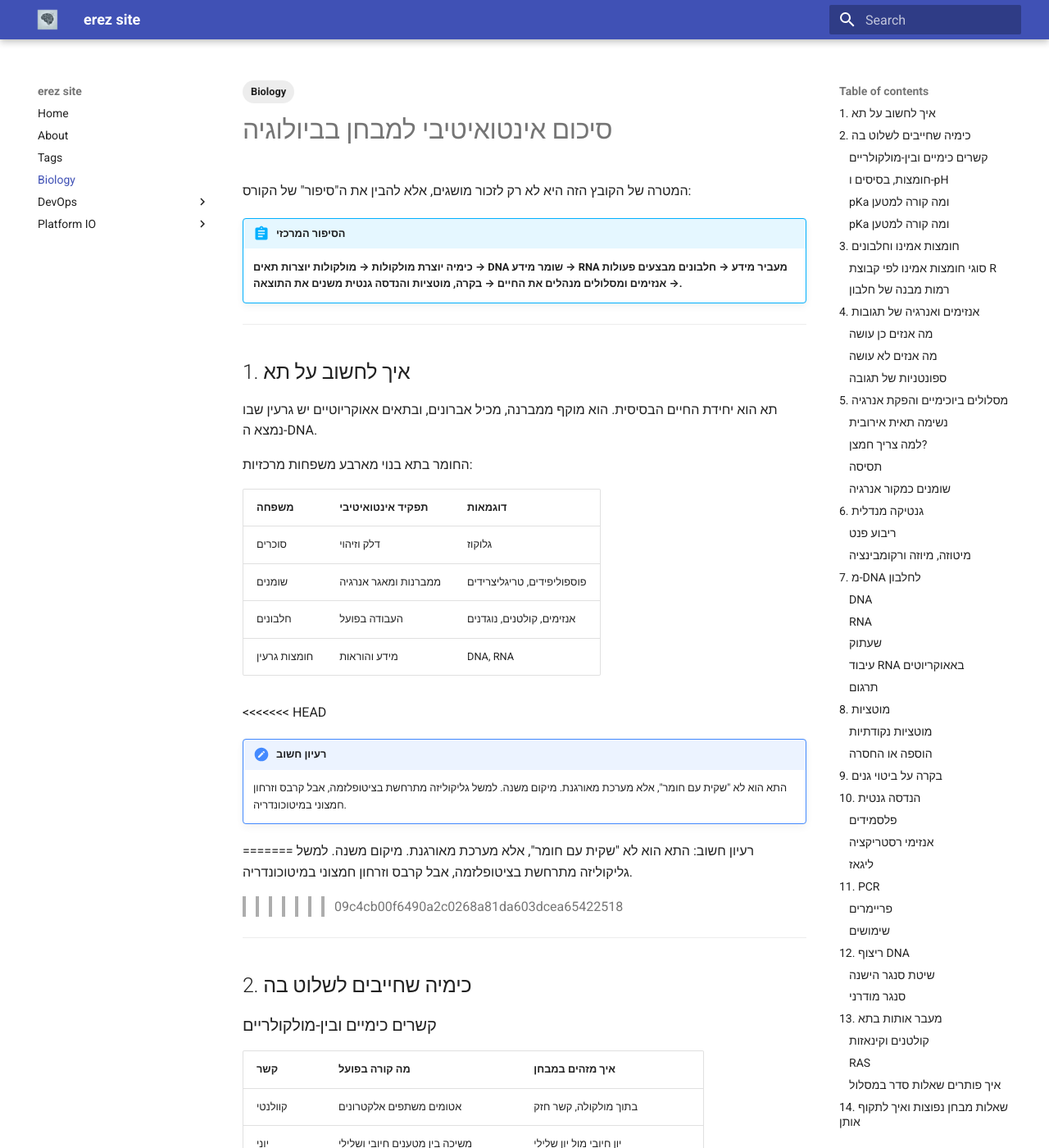
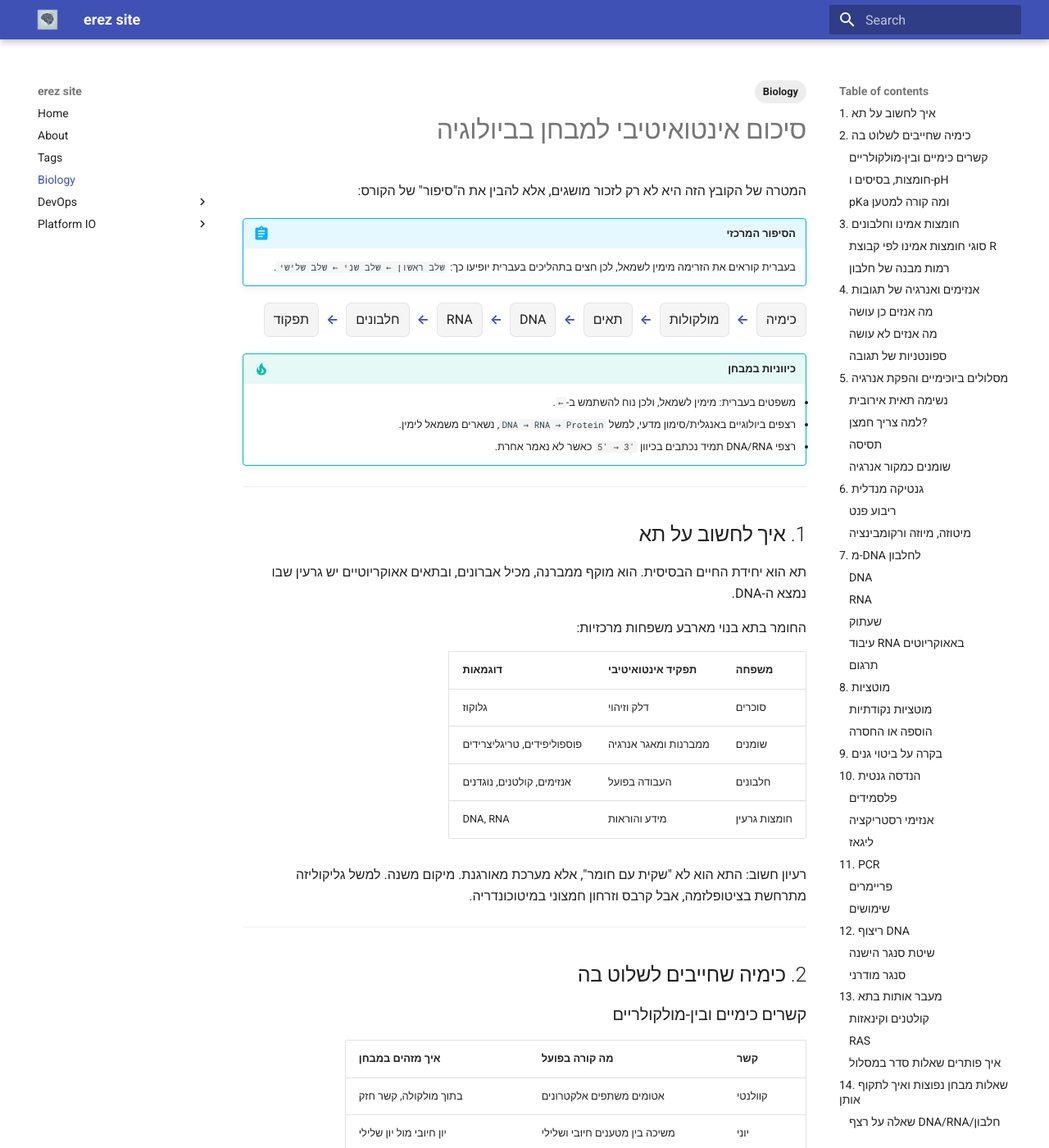
Before and after one commit to BrainCodex-e/blog, an MkDocs documentation site: the page built from docs/biology.md, in a window 1280 px wide and 1400 px high. Shown: the whole window at 82% size. Built offline with MkDocs 1.6.1 and Material for MkDocs 9.7.7, drawn with Linux system fonts in a browser that asks for light colours; some of the changed text lies outside the part shown.

Commit message:
Improve Biology page RTL layout

````diff
--- a/docs/biology.md
+++ b/docs/biology.md
@@ -6,10 +6,51 @@
 
 # סיכום אינטואיטיבי למבחן בביולוגיה
 
+<style>
+  .md-content { direction: rtl; text-align: right; }
+  .md-content table { direction: rtl; }
+  .md-content pre,
+  .md-content code,
+  .md-content .ltr {
+    direction: ltr;
+    text-align: left;
+    unicode-bidi: isolate;
+  }
+  .biology-flow {
+    display: flex;
+    flex-wrap: wrap;
+    gap: .45rem;
+    align-items: center;
+    margin: 1rem 0;
+  }
+  .biology-flow span {
+    border: 1px solid var(--md-default-fg-color--lightest);
+    border-radius: .35rem;
+    padding: .35rem .55rem;
+    background: var(--md-code-bg-color);
+  }
+  .biology-flow b { color: var(--md-primary-fg-color); }
+</style>
+
 המטרה של הקובץ הזה היא לא רק לזכור מושגים, אלא להבין את ה"סיפור" של הקורס:
 
 !!! abstract "הסיפור המרכזי"
-    **כימיה יוצרת מולקולות → מולקולות יוצרות תאים → DNA שומר מידע → RNA מעביר מידע → חלבונים מבצעים פעולות → אנזימים ומסלולים מנהלים את החיים → בקרה, מוטציות והנדסה גנטית משנים את התוצאה.**
+    בעברית קוראים את הזרימה מימין לשמאל, לכן חצים בתהליכים בעברית יופיעו כך: `שלב ראשון ← שלב שני ← שלב שלישי`.
+
+<div class="biology-flow" dir="rtl">
+  <span>כימיה</span><b>←</b>
+  <span>מולקולות</span><b>←</b>
+  <span>תאים</span><b>←</b>
+  <span>DNA</span><b>←</b>
+  <span>RNA</span><b>←</b>
+  <span>חלבונים</span><b>←</b>
+  <span>תפקוד</span>
+</div>
+
+!!! tip "כיווניות במבחן"
+    - משפטים בעברית: מימין לשמאל, ולכן נוח להשתמש ב-`←`.
+    - רצפים ביולוגיים באנגלית/סימון מדעי, למשל `DNA → RNA → Protein`, נשארים משמאל לימין.
+    - רצפי DNA/RNA תמיד נכתבים בכיוון `5' → 3'` כאשר לא נאמר אחרת.
 
 ---
 
@@ -26,12 +67,7 @@
 | חלבונים | העבודה בפועל | אנזימים, קולטנים, נוגדנים |
 | חומצות גרעין | מידע והוראות | DNA, RNA |
 
-<<<<<<< HEAD
-!!! note "רעיון חשוב"
-    התא הוא לא "שקית עם חומר", אלא מערכת מאורגנת. מיקום משנה. למשל גליקוליזה מתרחשת בציטופלזמה, אבל קרבס וזרחון חמצוני במיטוכונדריה.
-=======
 רעיון חשוב: התא הוא לא "שקית עם חומר", אלא מערכת מאורגנת. מיקום משנה. למשל גליקוליזה מתרחשת בציטופלזמה, אבל קרבס וזרחון חמצוני במיטוכונדריה.
->>>>>>> 09c4cb00f6490a2c0268a81da603dcea65422518
 
 ---
 
@@ -46,18 +82,13 @@
 | קשר מימן | H שקשור ל-O/N/F נמשך ל-O/N/F אחר | חשוב במים, DNA, חלבונים |
 | ואן דר ולס | משיכות רגעיות בגלל תנועת אלקטרונים | כמעט תמיד אפשרי, חלש אך מצטבר |
 
-<<<<<<< HEAD
 !!! tip "טיפ לציור מולקולות"
     אם רואים מבנה שלד אורגני, כל פינה היא בדרך כלל פחמן, וכל פחמן "רוצה" 4 קשרים. מה שלא מצויר, משלימים במימנים.
-=======
-טיפ לציור מולקולות: אם רואים מבנה שלד אורגני, כל פינה היא בדרך כלל פחמן, וכל פחמן "רוצה" 4 קשרים. מה שלא מצויר, משלימים במימנים.
->>>>>>> 09c4cb00f6490a2c0268a81da603dcea65422518
 
 ### חומצות, בסיסים ו-pH
 
 חומצה מוסרת פרוטון `H+`. בסיס קולט פרוטון או משחרר `OH-`.
 
-<<<<<<< HEAD
 !!! info "זכרו"
     - `pH` נמוך = סביבה חומצית (הרבה `H+`)
     - `pH` גבוה = סביבה בסיסית (מעט `H+`)
@@ -70,19 +101,6 @@
 ### pKa ומה קורה למטען
 
 !!! warning "כלל זהב"
-=======
-`pH` נמוך אומר סביבה חומצית, כלומר הרבה `H+`.
-`pH` גבוה אומר סביבה בסיסית, כלומר מעט `H+`.
-
-דרך אינטואיטיבית לזכור:
-
-- בסביבה חומצית, מולקולות נוטות להיות יותר **מפרוטנות**.
-- בסביבה בסיסית, מולקולות נוטות **לאבד פרוטונים**.
-
-### pKa ומה קורה למטען
-
-כלל זהב:
->>>>>>> 09c4cb00f6490a2c0268a81da603dcea65422518
 
 | יחס בין pH ל-pKa | מצב הקבוצה |
 |---|---|
@@ -327,7 +345,7 @@
 שימו לב:
 
 - `A` ב-DNA מול `U` ב-RNA.
-- כיוון הכתיבה חשוב: RNA נבנה `5' -> 3'`.
+- כיוון הכתיבה חשוב: RNA נבנה <code class="ltr">5' → 3'</code>.
 
 ### עיבוד RNA באאוקריוטים
 
@@ -401,7 +419,7 @@
 תהליך בסיסי:
 
 ```text
-חותכים פלסמיד + גן רצוי -> מחברים -> מכניסים לחיידק -> החיידק מבטא את הגן
+החיידק מבטא את הגן ← מכניסים לחיידק ← מחברים ← חותכים פלסמיד + גן רצוי
 ```
 
 דוגמה קלאסית: הכנסת גן לאינסולין לחיידקים כדי לגרום להם לייצר אינסולין.
@@ -441,7 +459,7 @@
 פריימר טוב:
 
 - מתאים לרצף שמסביב לאזור שרוצים להגביר.
-- נכתב `5' -> 3'`.
+- נכתב <code class="ltr">5' → 3'</code>.
 - בדרך כלל באורך `18-25` בסיסים.
 - ככל שהוא ארוך יותר, הוא סלקטיבי יותר.
 
@@ -484,7 +502,7 @@
 תא צריך להגיב לסביבה. לרוב האות מתחיל מחוץ לתא, נקשר לקולטן, ומפעיל שרשרת חלבונים בתוך התא.
 
 ```text
-אות חוץ-תאי -> קולטן -> חלבוני איתות -> קינאזות -> פקטורי שעתוק -> שינוי בביטוי גנים
+שינוי בביטוי גנים ← פקטורי שעתוק ← קינאזות ← חלבוני איתות ← קולטן ← אות חוץ-תאי
 ```
 
 ### קולטנים וקינאזות
@@ -534,7 +552,7 @@
 סדר עבודה:
 
 1. מזהים אם נתנו גדיל מקודד או גדיל תבנית.
-2. כותבים RNA בכיוון `5' -> 3'`.
+2. כותבים RNA בכיוון <code class="ltr">5' → 3'</code>.
 3. מחלקים לשלשות מה-`AUG` אם צריך.
 4. מתרגמים לפי טבלת קודונים.
 5. בודקים אם יש קודון עצירה.
@@ -577,12 +595,12 @@
 
 ```text
 יש גלוקוז?
-  כן -> האם גליקוליזה פעילה?
-    לא -> אין הפקת ATP מגלוקוז
-    כן -> נוצר פירובט ו-2 ATP
+  כן ← האם גליקוליזה פעילה?
+    לא ← אין הפקת ATP מגלוקוז
+    כן ← נוצר פירובט ו-2 ATP
       יש חמצן?
-        כן -> קרבס + זרחון חמצוני -> הרבה ATP
-        לא -> תסיסה -> רק 2 ATP
+        כן ← קרבס + זרחון חמצוני ← הרבה ATP
+        לא ← תסיסה ← רק 2 ATP
 ```
 
 ---
@@ -599,15 +617,15 @@
 ### כיוונים
 
 ```text
-DNA/RNA נכתבים 5' -> 3'
-RNA polymerase ו-DNA polymerase בונים 5' -> 3'
+DNA/RNA נכתבים 5' → 3'
+RNA polymerase ו-DNA polymerase בונים 5' → 3'
 ```
 
 ### PCR
 
 ```text
 מספר עותקים אחרי n מחזורים: 2^n
-דנטורציה -> איחוי -> הארכה
+הארכה ← איחוי ← דנטורציה
 ```
 
 ### נשימה תאית
@@ -700,7 +718,7 @@
 קראו לפי הסדר:
 
 ```text
-כימיה -> חלבונים -> אנזימים -> אנרגיה -> DNA -> גנטיקה -> הנדסה/ריצוף -> אותות
+אותות ← הנדסה/ריצוף ← גנטיקה ← DNA ← אנרגיה ← אנזימים ← חלבונים ← כימיה
 ```
 
 אל תנסו לשנן פרטים לפני שהציר ברור.
@@ -709,10 +727,10 @@
 
 לכל נושא יש "אלגוריתם":
 
-- גנטיקה: גנוטיפים -> גמטות -> פנט -> יחס.
-- רצפים: כיוון -> השלמה -> RNA -> קודונים.
-- מוטציות: סוג שינוי -> מסגרת קריאה -> השפעה.
-- PCR: פריימרים -> מחזורים -> ג'ל.
+- גנטיקה: יחס ← פנט ← גמטות ← גנוטיפים.
+- רצפים: קודונים ← RNA ← השלמה ← כיוון.
+- מוטציות: השפעה ← מסגרת קריאה ← סוג שינוי.
+- PCR: ג'ל ← מחזורים ← פריימרים.
 - נשימה: יש/אין חמצן, יש/אין גליקוליזה.
 
 ### מעבר שלישי: לסגור פינות
````
Also changed, not shown: other parts of docs/biology.md (+3 -3 lines).
